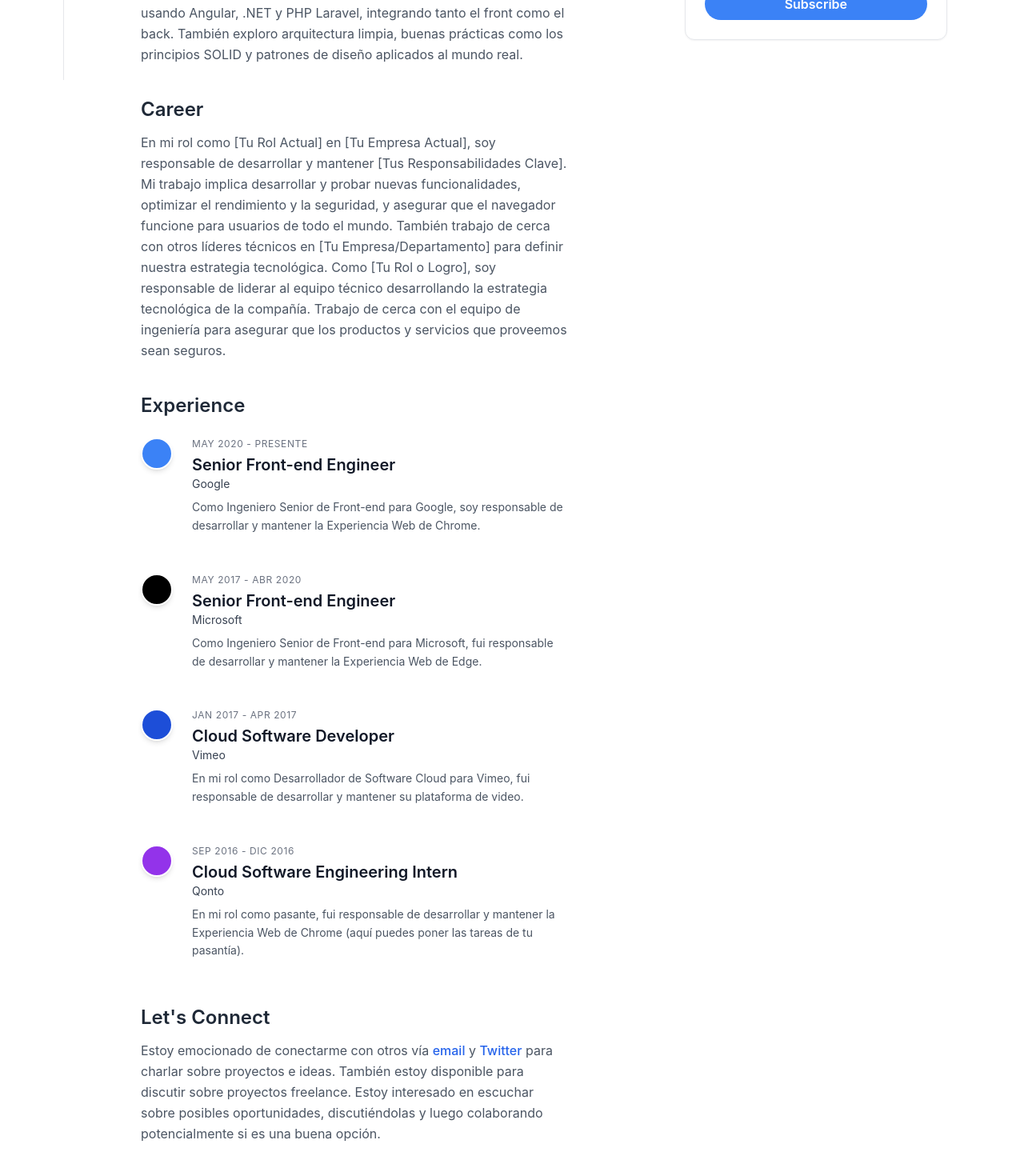
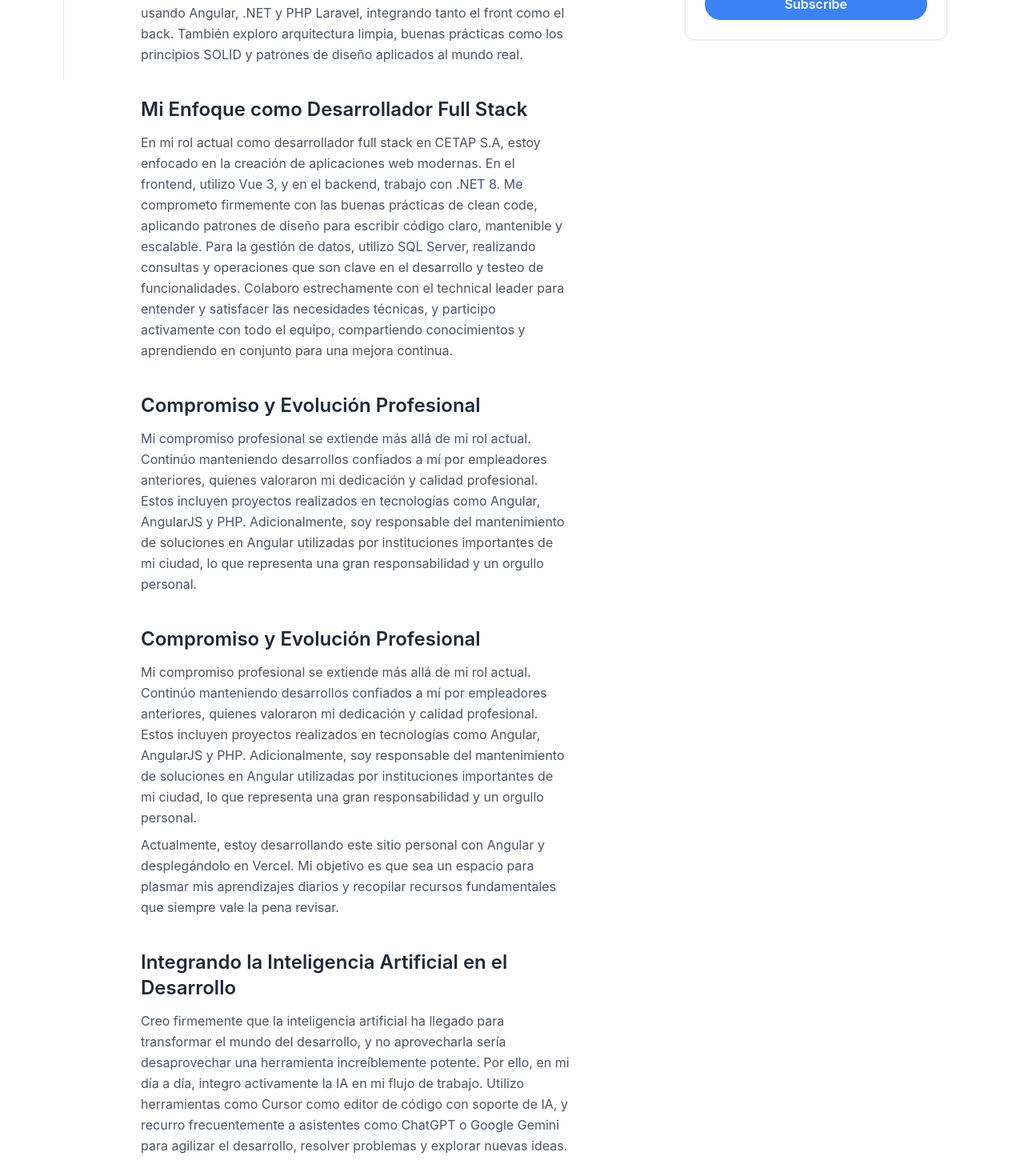
Before and after one commit to feyaluciano/luciano-ferrari-web, an Angular app: page /about in a window 1280 px wide. Shown: the part 700-2170 px from the top of the page at 80% size. Built offline with nearby package versions, Linux system fonts and the light colour scheme.

Commit message:
Desarrolla textos de about

```diff
--- a/src/app/app.component.ts
+++ b/src/app/app.component.ts
@@ -5,7 +5,7 @@ import { HomeHeaderComponent } from './features/home/components/home-header/home
 
 @Component({
     selector: 'app-root',
-    imports: [RouterOutlet,SidebarComponent,HomeHeaderComponent,HomeHeaderComponent],
+    imports: [RouterOutlet,SidebarComponent,HomeHeaderComponent],
     templateUrl: './app.component.html',
     styleUrl: './app.component.css'
 })
--- a/src/app/features/about/components/about/about.component.html
+++ b/src/app/features/about/components/about/about.component.html
@@ -18,9 +18,6 @@
                 <div class="relative w-full max-w-md sm:max-w-lg mx-auto lg:mx-0 mb-8 group  text-center">
                     <img src="./assets/yonene.png" alt="Foto Adulto"
                         class="rounded-lg shadow-xl w-full object-cover aspect-[3/2] transition-transform duration-300 group-hover:scale-105">
-                    <!-- <div class="absolute -bottom-5 -right-5 sm:-bottom-8 sm:-right-8 w-2/5 sm:w-1/3 transform transition-all duration-300 group-hover:scale-110 group-hover:rotate-3">
-                        <img src="yobebe.png" alt="Foto Niño" class="rounded-lg shadow-xl border-4 border-white object-cover aspect-square">
-                    </div> -->
                 </div>
                 <h2 class="text-2xl font-semibold text-gray-800 mb-3">Quien soy</h2>
                 <p class="text-gray-600 leading-relaxed">
@@ -33,16 +30,44 @@
             </section>
 
             <section class="mb-10">
-                <h2 class="text-2xl font-semibold text-gray-800 mb-3">Career</h2>
-                <p class="text-gray-600 leading-relaxed">
-                    En mi rol como [Tu Rol Actual] en [Tu Empresa Actual], soy responsable de desarrollar y mantener
-                    [Tus Responsabilidades Clave]. Mi trabajo implica desarrollar y probar nuevas funcionalidades,
-                    optimizar el rendimiento y la seguridad, y asegurar que el navegador funcione para usuarios de todo
-                    el mundo. También trabajo de cerca con otros líderes técnicos en [Tu Empresa/Departamento] para
-                    definir nuestra estrategia tecnológica. Como [Tu Rol o Logro], soy responsable de liderar al equipo
-                    técnico desarrollando la estrategia tecnológica de la compañía. Trabajo de cerca con el equipo de
-                    ingeniería para asegurar que los productos y servicios que proveemos sean seguros.
+                <h2 class="text-2xl font-semibold text-gray-800 mb-3">Mi Enfoque como Desarrollador Full Stack</h2>
+                <p class="text-gray-600 leading-relaxed mb-2">
+                    En mi rol actual como desarrollador full stack en CETAP S.A, estoy enfocado en la creación de aplicaciones web modernas. En el frontend, utilizo Vue 3, y en el backend, trabajo con .NET 8. Me comprometo firmemente con las buenas prácticas de clean code, aplicando patrones de diseño para escribir código claro, mantenible y escalable. Para la gestión de datos, utilizo SQL Server, realizando consultas y operaciones que son clave en el desarrollo y testeo de funcionalidades. Colaboro estrechamente con el technical leader para entender y satisfacer las necesidades técnicas, y participo activamente con todo el equipo, compartiendo conocimientos y aprendiendo en conjunto para una mejora continua.
                 </p>
+
+            </section>
+
+
+            <section class="mb-10">
+                <h2 class="text-2xl font-semibold text-gray-800 mb-3">Compromiso y Evolución Profesional
+                </h2>
+                <p class="text-gray-600 leading-relaxed mb-2">
+                    Mi compromiso profesional se extiende más allá de mi rol actual. Continúo manteniendo desarrollos confiados a mí por empleadores anteriores, quienes valoraron mi dedicación y calidad profesional. Estos incluyen proyectos realizados en tecnologías como Angular, AngularJS y PHP. Adicionalmente, soy responsable del mantenimiento de soluciones en Angular utilizadas por instituciones importantes de mi ciudad, lo que representa una gran responsabilidad y un orgullo personal.
+                </p>
+
+            </section>
+
+
+            <section class="mb-10">
+                <h2 class="text-2xl font-semibold text-gray-800 mb-3">Compromiso y Evolución Profesional
+                </h2>
+                <p class="text-gray-600 leading-relaxed mb-2">
+                    Mi compromiso profesional se extiende más allá de mi rol actual. Continúo manteniendo desarrollos confiados a mí por empleadores anteriores, quienes valoraron mi dedicación y calidad profesional. Estos incluyen proyectos realizados en tecnologías como Angular, AngularJS y PHP. Adicionalmente, soy responsable del mantenimiento de soluciones en Angular utilizadas por instituciones importantes de mi ciudad, lo que representa una gran responsabilidad y un orgullo personal.
+                </p>
+
+                <p class="text-gray-600 leading-relaxed mb-2">
+                    Actualmente, estoy desarrollando este sitio personal con Angular y desplegándolo en Vercel. Mi objetivo es que sea un espacio para plasmar mis aprendizajes diarios y recopilar recursos fundamentales que siempre vale la pena revisar.
+                </p>
+
+            </section>
+
+            <section class="mb-10">
+                <h2 class="text-2xl font-semibold text-gray-800 mb-3">Integrando la Inteligencia Artificial en el Desarrollo
+                </h2>
+                <p class="text-gray-600 leading-relaxed mb-2">
+                    Creo firmemente que la inteligencia artificial ha llegado para transformar el mundo del desarrollo, y no aprovecharla sería desaprovechar una herramienta increíblemente potente. Por ello, en mi día a día, integro activamente la IA en mi flujo de trabajo. Utilizo herramientas como Cursor como editor de código con soporte de IA, y recurro frecuentemente a asistentes como ChatGPT o Google Gemini para agilizar el desarrollo, resolver problemas y explorar nuevas ideas.
+                </p>
+
             </section>
 
             <section class="mb-12">
```
